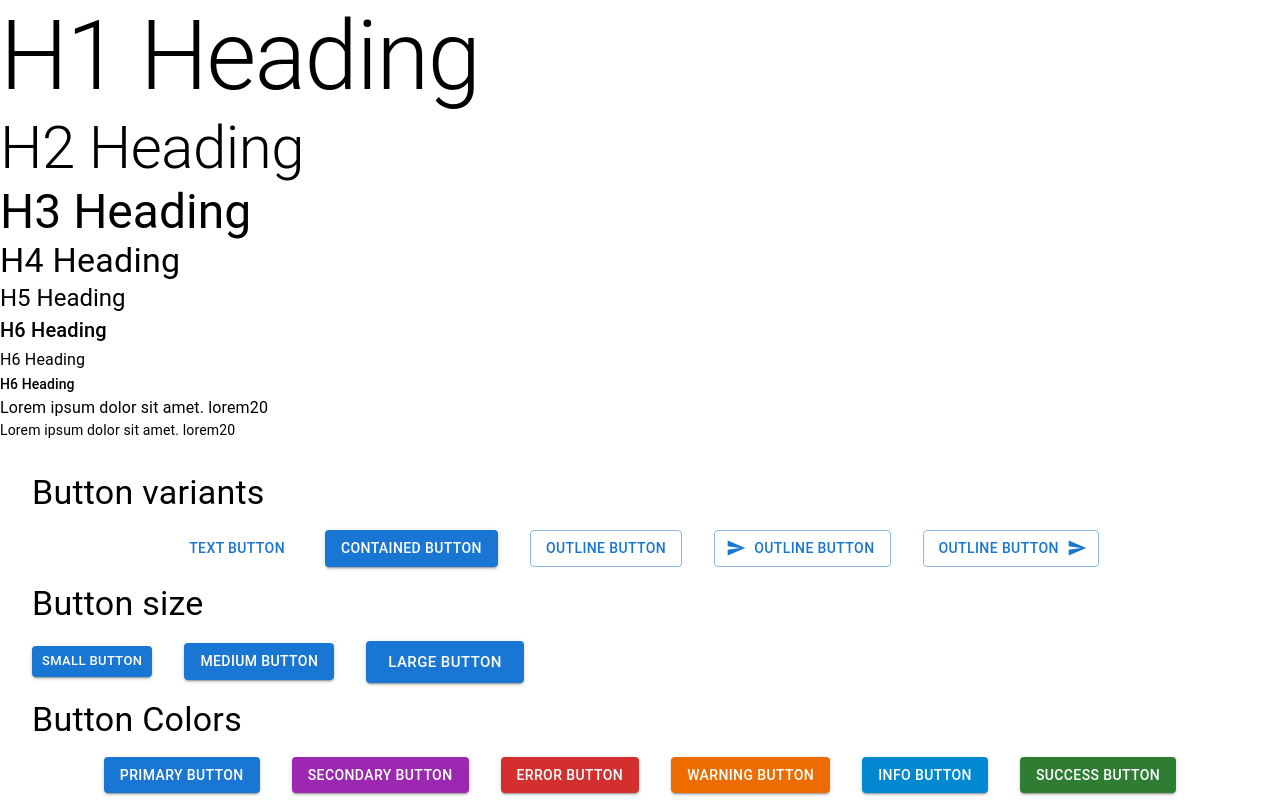
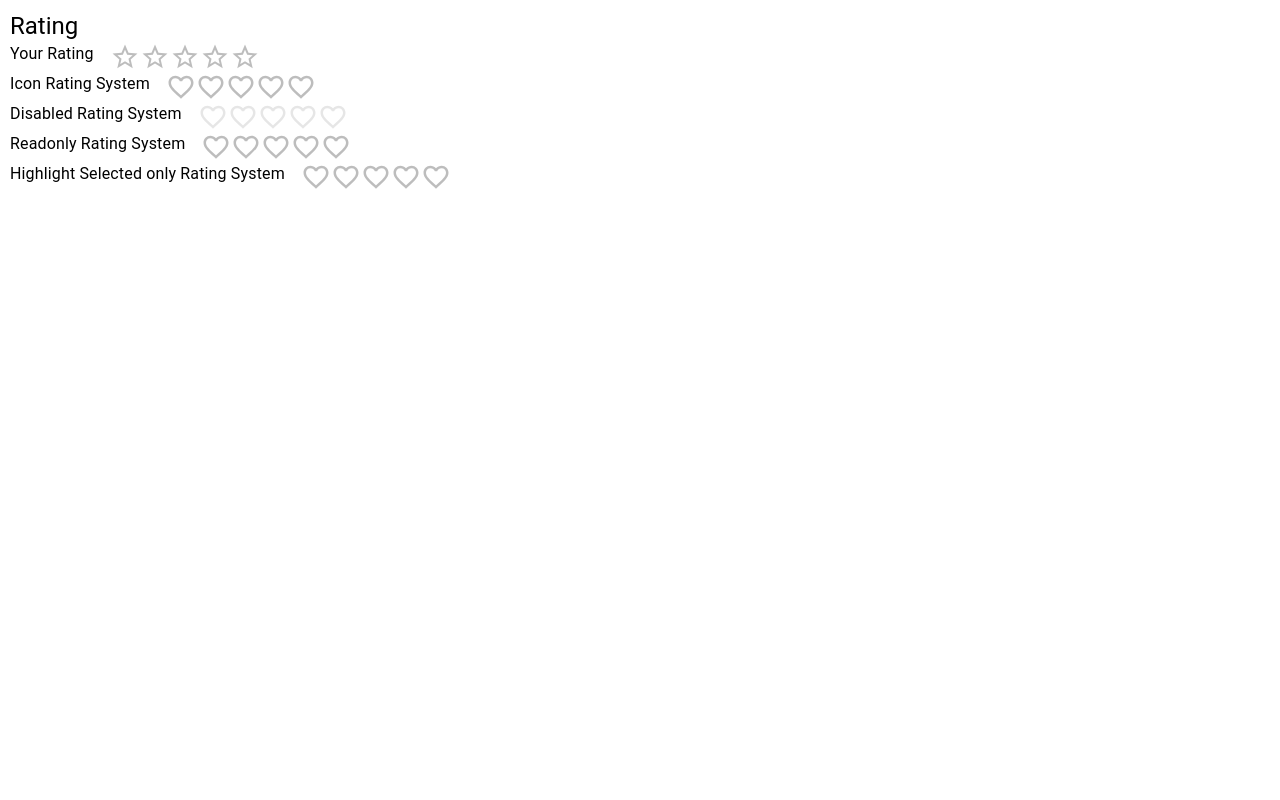
Before and after one commit to sam13007/material_UI, a React (Create React App) app: page / in a window 1280 px wide. Shown: the top 800 px of the page. Built offline with nearby package versions, Linux system fonts and the light colour scheme.

Commit message:
Rating System

```diff
--- a/src/App.js
+++ b/src/App.js
@@ -1,21 +1,23 @@
 import "./App.css";
-import SwitchMui from "./components/SwitchMui";
-import ButtonMui from "./components/ButtonMui";
-import SelectMui from "./components/SelectMui";
-import TypographyMui from "./components/TypographyMui";
-import TextfieldMui from "./components/TextfieldMui";
-import RadioMui from "./components/RadioMui";
-import CheckboxMui from "./components/CheckboxMui";
+// import SwitchMui from "./components/SwitchMui";
+// import ButtonMui from "./components/ButtonMui";
+// import SelectMui from "./components/SelectMui";
+// import TypographyMui from "./components/TypographyMui";
+// import TextfieldMui from "./components/TextfieldMui";
+// import RadioMui from "./components/RadioMui";
+// import CheckboxMui from "./components/CheckboxMui";
+import RatingMui from "./components/RatingMui";
 function App() {
   return (
     <div>
-      <TypographyMui />
+      {/* <TypographyMui />
       <ButtonMui />
       <TextfieldMui />
       <SelectMui />
       <RadioMui />
       <CheckboxMui />
-      <SwitchMui />
+      <SwitchMui /> */}
+      <RatingMui />
     </div>
   );
 }
--- /dev/null
+++ b/src/components/RatingMui.jsx
@@ -0,0 +1,99 @@
+import { Rating, Stack, Typography } from "@mui/material";
+import React, { useState } from "react";
+import FavoriteIcon from "@mui/icons-material/Favorite";
+import FavoriteBorderIcon from "@mui/icons-material/FavoriteBorder";
+function RatingMui() {
+  const [rate, setRate] = useState(0);
+  const rateLabel = {
+    0.5: "sodhikadhinge daa",
+    1.0: "kevalam",
+    1.5: "Simply waste",
+    2.0: "better",
+    2.5: "2.5",
+    3.0: "Paravale",
+    3.5: "Sema twist",
+    4.0: "Adadadadadadadadadadad",
+    4.5: "Nearly perfect",
+    5.0: "Thala Mass doi",
+  };
+  return (
+    <div style={{ padding: "10px" }}>
+      <Typography variant="h5"> Rating</Typography>
+      <Stack spacing={2} direction="row">
+        <Typography variant="body1">Your Rating</Typography>
+        <Rating
+          precision={0.5}
+          value={rate}
+          onChange={(e, val) => {
+            setRate(val);
+          }}
+          size="large"
+        />
+        <Typography variant="body2">{rateLabel[rate]}</Typography>
+      </Stack>
+      <Stack spacing={2} direction="row">
+        <Typography variant="body1">Icon Rating System</Typography>
+        <Rating
+          precision={0.5}
+          value={rate}
+          onChange={(e, val) => {
+            setRate(val);
+          }}
+          size="large"
+          icon={<FavoriteIcon fontSize="inherit" color="error" />}
+          emptyIcon={<FavoriteBorderIcon fontSize="inherit" />}
+        />
+        <Typography variant="body2">{rateLabel[rate]}</Typography>
+      </Stack>
+      <Stack spacing={2} direction="row">
+        <Typography variant="body1">Disabled Rating System</Typography>
+        <Rating
+          precision={0.5}
+          value={rate}
+          onChange={(e, val) => {
+            setRate(val);
+          }}
+          disabled
+          size="large"
+          icon={<FavoriteIcon fontSize="inherit" color="error" />}
+          emptyIcon={<FavoriteBorderIcon fontSize="inherit" />}
+        />
+        <Typography variant="body2">{rateLabel[rate]}</Typography>
+      </Stack>
+      <Stack spacing={2} direction="row">
+        <Typography variant="body1">Readonly Rating System</Typography>
+        <Rating
+          precision={0.5}
+          value={rate}
+          onChange={(e, val) => {
+            setRate(val);
+          }}
+          readOnly
+          size="large"
+          icon={<FavoriteIcon fontSize="inherit" color="error" />}
+          emptyIcon={<FavoriteBorderIcon fontSize="inherit" />}
+        />
+        <Typography variant="body2">{rateLabel[rate]}</Typography>
+      </Stack>
+      <Stack spacing={2} direction="row">
+        <Typography variant="body1">
+          Highlight Selected only Rating System
+        </Typography>
+        <Rating
+          precision={0.5}
+          value={rate}
+          onChange={(e, val) => {
+            setRate(val);
+          }}
+          size="large"
+          highlightSelectedOnly
+          icon={<FavoriteIcon fontSize="inherit" color="error" />}
+          emptyIcon={<FavoriteBorderIcon fontSize="inherit" />}
+        />
+        <Typography variant="body2">{rateLabel[rate]}</Typography>
+      </Stack>
+    </div>
+  );
+}
+
+export default RatingMui;
```
